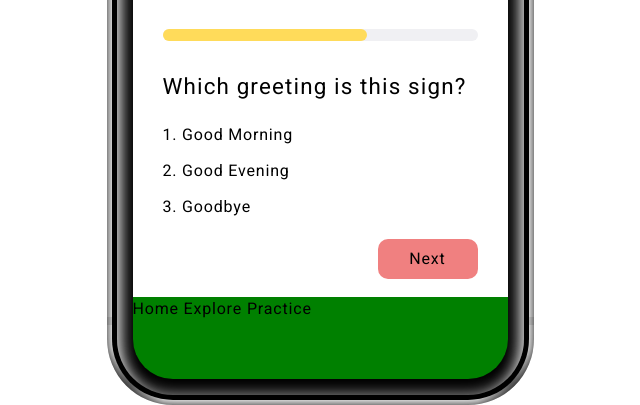
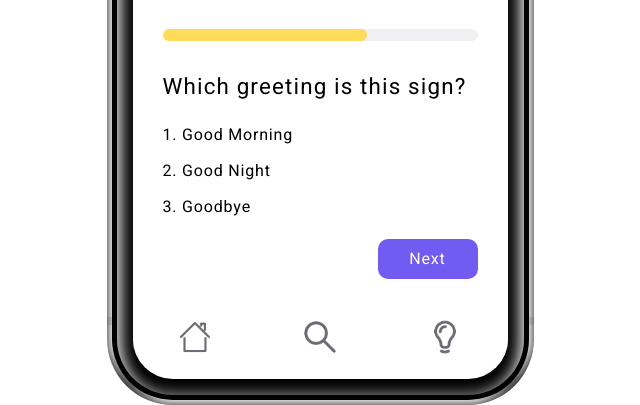
Before and after one commit to eforrester/ASLApp, a Node server app: page /review in a window 1280 px wide. Shown: the part 459-864 px from the top of the page, without its empty margins (320-960 px from the left). Run offline with Node 20, Linux system fonts and the light colour scheme; some libraries are stand-ins or nearby versions.

Commit message:
All HTML/CSS Finished

```diff
--- a/public/css/style.css
+++ b/public/css/style.css
@@ -30,16 +30,28 @@ h2 {
 h3 {
     font-weight: 500;
 }
+/* footer  */
 .fouder {
-    background-color: green;
-    height: 20%;
+    background: white;
+    opacity: 70%;
+    padding-top: 20px;
     width: 100%;
+    display: grid;
+    grid-template-columns: repeat(3, 1fr);
 }
+.icon {
+    justify-self: center;
+    align-self: center;
+}
+.icon img {
+    width: 40px;
+    height: 40px;
+}
+
 /* styling for title and search bar  */
 .topInfo {
     display: grid;
     grid-template-columns: 1fr 1fr;
-    /* padding-bottom: 30px;  */
 }
 .topTitle {
     font-size: 2.65em;
@@ -247,9 +259,12 @@ h3 {
     padding-top: 30px;
 }
 .bigImg {
+    background-position: center;
+    background-repeat: no-repeat;
+    background-size: 100%;
+    background-image: url("/img/happy.gif");
     width: 100%;
     height: 300px;
-    background-color: lightblue;
     border-radius: 30px;
 }
 .emotions {
@@ -263,9 +278,15 @@ h3 {
 .item {
     width: 100%;
     height: 50px;
-    background-color: lightblue;
+    background-color:#F0EFF4;
     border-radius: 15px;
     display: grid;
+}
+.item.i1{
+    background-color: #715BF0;
+}
+.item.i1 p {
+    color: white;
 }
 .item p {
     align-self: center;
@@ -287,7 +308,8 @@ h3 {
     grid-gap: 12px;
 }
 .next {
-    background-color: lightcoral;
+    background-color: #715BF0;
+    color: white;
     width: 100px;
     border-radius: 10px;
     text-align: center;
@@ -300,3 +322,6 @@ h3 {
     justify-content: end;
     padding-top: 20px;
 }
+.bigImg.rev {
+    background-image: url("/img/goodnight.gif");
+}
--- a/views/layouts/main.handlebars
+++ b/views/layouts/main.handlebars
@@ -45,9 +45,9 @@
                         </section>
                     </div>
                     <footer class="fouder">
-                        <a href="/">Home</a>
-                        <a href="/explore">Explore</a>
-                        <a href="/practice">Practice</a>
+                        <div class="icon home"><a href="/"><img src="/img/d-home.png"></a></div>
+                        <div class="icon explore"><a href="/explore"><img src="/img/d-explore.png"></a></div>
+                        <div class="icon practice"> <a href="/practice"><img src="/img/d-practice.png"></a></div>
                     </footer>
                 </div>
             </div>
--- a/views/lesson.handlebars
+++ b/views/lesson.handlebars
@@ -4,7 +4,7 @@
 </div>
 <div class="emotions">
         <h2>Emotions</h2>
-    <div class="item">
+    <div class="item i1">
         <p>1. Happy</p>
     </div>
     <div class="item">
--- a/views/practice.handlebars
+++ b/views/practice.handlebars
@@ -41,7 +41,7 @@
     <h2>Lesson Review</h2>
 </div>
 <div class="practice-content-1">
-    <a href="/lesson">
+    <a href="/review">
         <div class="practice-box">
             <div class="practice-wrap">
                 <div class="titles prac">
@@ -54,7 +54,7 @@
             </div>
         </div>
     </a>
-    <a href="/lesson">
+    <a href="/review">
         <div class="practice-box">
             <div class="practice-wrap">
                 <div class="titles prac">
@@ -67,7 +67,7 @@
             </div>
         </div>
     </a>
-    <a href="/lesson">
+    <a href="/review">
         <div class="practice-box">
             <div class="practice-wrap">
                 <div class="titles prac">
--- a/views/review.handlebars
+++ b/views/review.handlebars
@@ -10,7 +10,7 @@
     </div>
     <div class="answers">
         <p>1. Good Morning</p>
-        <p>2. Good Evening</p>
+        <p>2. Good Night</p>
         <p>3. Goodbye</p>
     </div>
     <div class="a-button">
```
Also changed, not shown: public/img/d-explore.png (added), public/img/d-home.png (added), public/img/d-practice.png (added), public/img/p-explore.png (added), public/img/p-home.png (added), public/img/p-practice.png (added).
